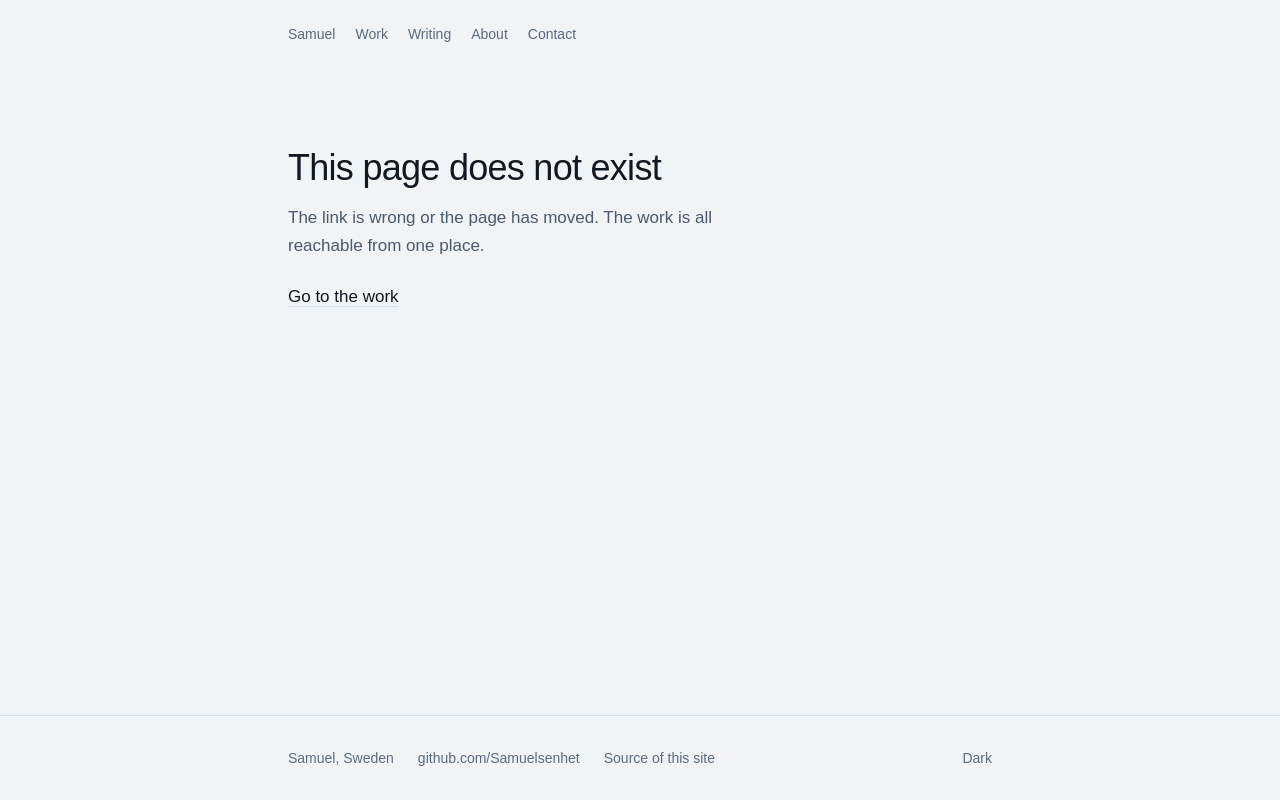
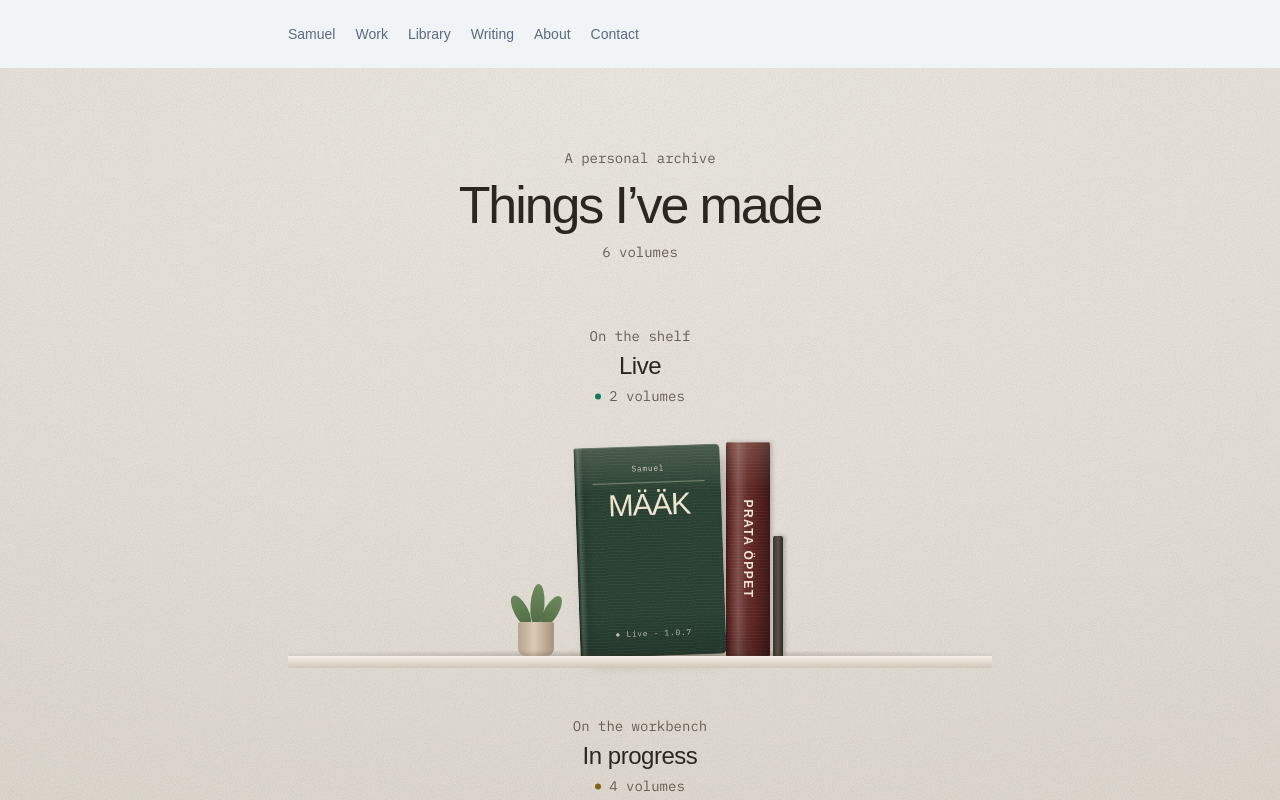
Before and after one commit to Samuelsenhet/Samuelsenhet.github.io, a Next.js app: page /library in a window 1280 px wide. Before the commit this address had no page. Shown: the top 800 px of the page. Built offline with nearby package versions, Linux system fonts and the light colour scheme; a web font is replaced by a local one.

Commit message:
Put the library on the site: two shelves, a nav link and a sitemap entry
Co-Authored-By: Claude Opus 5.5 <noreply@anthropic.com>

```diff
--- /dev/null
+++ b/app/library/page.tsx
@@ -0,0 +1,14 @@
+import type { Metadata } from 'next';
+import { projects } from '@/content/projects';
+import { bookLooks, buildShelves } from '@/content/library';
+import { Library } from '@/components/library/Library';
+
+export const metadata: Metadata = {
+  title: 'Library',
+  description:
+    'What I have made, as books on two shelves: what is live, and what is still on the workbench.',
+};
+
+export default function LibraryPage() {
+  return <Library shelves={buildShelves(projects, bookLooks)} />;
+}
--- a/app/page.tsx
+++ b/app/page.tsx
@@ -31,6 +31,7 @@ export default function Home() {
         <ul className="space-y-2 text-xl sm:text-2xl">
           {[
             { href: '/work/', label: 'My work' },
+            { href: '/library/', label: 'My library' },
             { href: '/writing/', label: 'My writing' },
             { href: '/about/', label: 'About me' },
             { href: '/contact/', label: 'Contact me' },
--- a/app/sitemap.ts
+++ b/app/sitemap.ts
@@ -11,6 +11,7 @@ export default function sitemap(): MetadataRoute.Sitemap {
   const paths = [
     '',
     '/work',
+    '/library',
     '/writing',
     '/about',
     '/contact',
--- a/components/Nav.tsx
+++ b/components/Nav.tsx
@@ -6,6 +6,7 @@ import { profile } from '@/content/profile';
 
 const links = [
   { href: '/work/', label: 'Work' },
+  { href: '/library/', label: 'Library' },
   { href: '/writing/', label: 'Writing' },
   { href: '/about/', label: 'About' },
   { href: '/contact/', label: 'Contact' },
--- /dev/null
+++ b/components/library/Book.tsx
@@ -0,0 +1,73 @@
+import type { CSSProperties } from 'react';
+import { bookLabel, type ShelfBook } from '@/content/library';
+import { Cover } from './Cover';
+
+type Props = {
+  book: ShelfBook;
+  /** True while this book is out in the detail view: its place stays, empty. */
+  out: boolean;
+  onOpen: () => void;
+  buttonRef: (el: HTMLButtonElement | null) => void;
+};
+
+const u = (px: number) => `calc(var(--u) * ${px}px)`;
+
+export function Book({ book, out, onOpen, buttonRef }: Props) {
+  const { look } = book;
+  const style = {
+    '--book-color': look.color,
+    '--book-ink': look.ink,
+    '--book-band': look.band ?? look.ink,
+    '--rest': look.pose === 'cover' ? `rotate(${look.tilt ?? 0}deg)` : 'none',
+  } as CSSProperties;
+  const lettering =
+    look.face === 'mono'
+      ? 'font-mono text-[11px] uppercase tracking-[0.14em]'
+      : look.caps
+        ? 'font-sans text-[12px] font-semibold uppercase tracking-[0.12em]'
+        : 'font-sans text-[15px] font-medium tracking-[-0.01em]';
+
+  return (
+    <button
+      ref={buttonRef}
+      type="button"
+      onClick={onOpen}
+      aria-label={bookLabel(book)}
+      data-pose={look.pose}
+      data-out={out}
+      className="lib-book"
+      style={style}
+    >
+      <span
+        aria-hidden
+        className={`lib-body lib-${look.pose}`}
+        style={{ width: u(look.width), height: u(look.height) }}
+      >
+        {look.pose === 'cover' ? (
+          <Cover book={book} />
+        ) : (
+          <>
+            {look.band && look.pose === 'spine' && (
+              <>
+                <span className="lib-band" style={{ top: 12 }} />
+                <span className="lib-band" style={{ top: 18 }} />
+              </>
+            )}
+            <span className={`lib-title ${lettering}`}>{book.name}</span>
+            {book.marker && look.pose === 'spine' && <span className="lib-foot font-mono">{book.marker}</span>}
+          </>
+        )}
+      </span>
+      <span aria-hidden className="lib-card">
+        <span className="flex items-baseline gap-2 font-mono text-[11px] text-[var(--lib-dim)]">
+          <span
+            className={`inline-block size-1.5 translate-y-[-0.1em] rounded-full ${book.status === 'building' ? 'bg-brass' : 'bg-jade'}`}
+          />
+          {book.statusLabel}
+        </span>
+        <span className="mt-1 block text-lg font-medium tracking-tight">{book.name}</span>
+        <span className="mt-1 block text-[13px] leading-snug text-[var(--lib-dim)]">{book.summary}</span>
+      </span>
+    </button>
+  );
+}
--- /dev/null
+++ b/components/library/Cover.tsx
@@ -0,0 +1,22 @@
+import { profile } from '@/content/profile';
+import { shortStatus, type ShelfBook } from '@/content/library';
+
+/**
+ * A typeset cover. Sizes are container units, so the same cover reads at
+ * 146px on the shelf and at 420px when the book is open.
+ */
+export function Cover({ book }: { book: ShelfBook }) {
+  return (
+    <span className="flex h-full flex-col justify-between p-[11cqw] pl-[12cqw]">
+      <span>
+        <span className="block font-mono text-[5.5cqw] tracking-[0.08em] opacity-85">{profile.name}</span>
+        <span className="my-[5cqw] block h-px bg-current opacity-40" />
+        <span className="block text-[21cqw] font-medium leading-[0.95] tracking-[-0.04em]">{book.name}</span>
+      </span>
+      <span className="block font-mono text-[5.5cqw] tracking-[0.08em] opacity-85">
+        ● {shortStatus(book.status)}
+        {book.marker && ` · ${book.marker}`}
+      </span>
+    </span>
+  );
+}
--- /dev/null
+++ b/components/library/Decor.tsx
@@ -0,0 +1,15 @@
+/** A plant and a bookend: furniture, so the short rows read as chosen. */
+export function Plant() {
+  return (
+    <span className="lib-plant block">
+      <i style={{ left: 'calc(var(--u) * 14px)', rotate: '-28deg' }} />
+      <i style={{ left: 'calc(var(--u) * 21px)', height: 'calc(var(--u) * 42px)', rotate: '4deg' }} />
+      <i style={{ left: 'calc(var(--u) * 28px)', rotate: '30deg' }} />
+      <b />
+    </span>
+  );
+}
+
+export function Bookend() {
+  return <span className="lib-bookend block" />;
+}
--- /dev/null
+++ b/components/library/Library.tsx
@@ -0,0 +1,82 @@
+'use client';
+
+import { useMemo, useRef } from 'react';
+import { groupRuns, visibleShelves, volumes, type Decor, type Shelf } from '@/content/library';
+import { Book } from './Book';
+import { Bookend, Plant } from './Decor';
+
+function DecorItem({ kind }: { kind: Decor }) {
+  return <li aria-hidden>{kind === 'plant' ? <Plant /> : <Bookend />}</li>;
+}
+
+export function Library({ shelves }: { shelves: Shelf[] }) {
+  const shown = useMemo(() => visibleShelves(shelves), [shelves]);
+  const total = shown.reduce((n, s) => n + s.books.length, 0);
+  const buttons = useRef<(HTMLButtonElement | null)[]>([]);
+
+  return (
+    <div className="library lib-grain pb-20">
+      <div className="mx-auto max-w-3xl px-5 sm:px-8">
+        <header className="pt-20 pb-4 text-center">
+          <p className="font-mono text-sm text-[var(--lib-dim)]">A personal archive</p>
+          <h1 className="mt-3 text-[clamp(2.25rem,6vw,3.25rem)] font-medium leading-[0.97] tracking-[-0.04em]">
+            Things I&rsquo;ve made
+          </h1>
+          <p className="mt-3 font-mono text-sm text-[var(--lib-dim)]">{volumes(total)}</p>
+        </header>
+
+        {shown.map((shelf) => (
+          <section key={shelf.id} aria-labelledby={`shelf-${shelf.id}`} className="mt-12">
+            <p className="text-center font-mono text-sm text-[var(--lib-dim)]">{shelf.label}</p>
+            <h2 id={`shelf-${shelf.id}`} className="mt-1 text-center text-2xl font-medium tracking-[-0.02em]">
+              {shelf.title}
+            </h2>
+            <p className="mt-1 flex items-baseline justify-center gap-2 font-mono text-sm text-[var(--lib-dim)]">
+              <span
+                aria-hidden
+                className={`inline-block size-1.5 translate-y-[-0.1em] rounded-full ${shelf.id === 'progress' ? 'bg-brass' : 'bg-jade'}`}
+              />
+              {volumes(shelf.books.length)}
+            </p>
+            <ul className="lib-row">
+              {shelf.start && <DecorItem kind={shelf.start} />}
+              {groupRuns(shelf.books).map((item) =>
+                Array.isArray(item) ? (
+                  <li key={item.map((b) => b.slug).join('+')}>
+                    <ul className="lib-pile">
+                      {item.map((b) => (
+                        <li key={b.slug} className="settle" style={{ animationDelay: `${120 + b.index * 90}ms` }}>
+                          <Book
+                            book={b}
+                            out={false}
+                            onOpen={() => {}}
+                            buttonRef={(el) => {
+                              buttons.current[b.index] = el;
+                            }}
+                          />
+                        </li>
+                      ))}
+                    </ul>
+                  </li>
+                ) : (
+                  <li key={item.slug} className="settle" style={{ animationDelay: `${120 + item.index * 90}ms` }}>
+                    <Book
+                      book={item}
+                      out={false}
+                      onOpen={() => {}}
+                      buttonRef={(el) => {
+                        buttons.current[item.index] = el;
+                      }}
+                    />
+                  </li>
+                ),
+              )}
+              {shelf.end && <DecorItem kind={shelf.end} />}
+            </ul>
+            <div className="lib-ledge" />
+          </section>
+        ))}
+      </div>
+    </div>
+  );
+}
```
